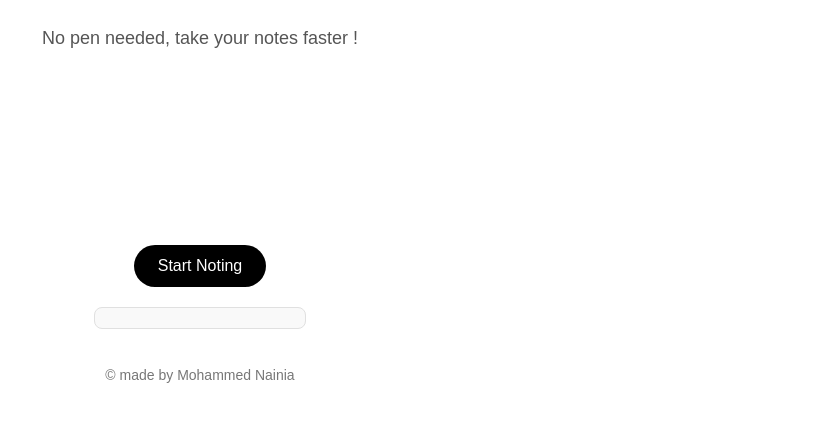
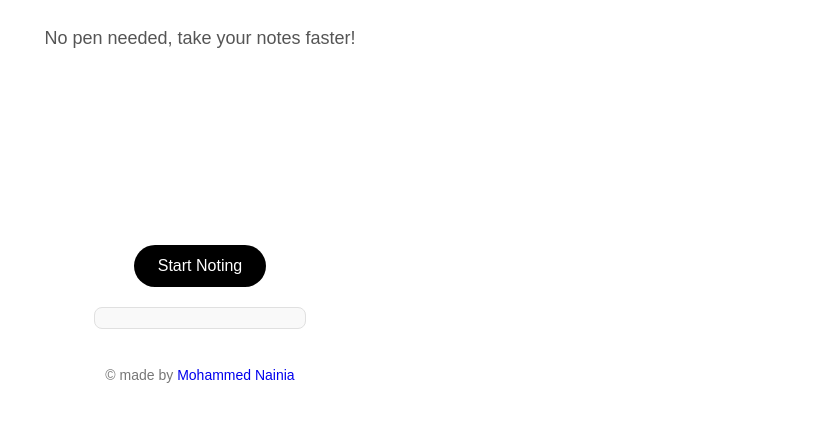
Before and after one commit to MohammedNainia/VoiceNotes, a plain HTML site: page index.html in a window 1280 px wide. Shown: the part 80-502 px from the top of the page, without its empty margins (440-1280 px from the left). Drawn offline with Linux system fonts and the light colour scheme.

Commit message:
index.html

```diff
--- a/index.html
+++ b/index.html
@@ -20,17 +20,23 @@
       </select>
     </div>
     <h1>VoiceNotes</h1>
-
-    <p class="description">No pen needed, take your notes faster !</p>
+    <p class="description">No pen needed, take your notes faster!</p>
     <div class="container">
       <button id="startButton">Start Noting</button>
       <button id="clearButton">Clear</button>
       <div id="animation" class="animation"></div>
       <p id="result"></p>
       <button id="downloadButton">Download Text</button>
-      <footer>© made by Mohammed Nainia</footer>
+      <footer>
+        © made by
+        <a
+          href="https://twitter.com/NainiaMohamed"
+          target="_blank"
+          style="text-decoration: none"
+          >Mohammed Nainia</a
+        >
+      </footer>
     </div>
-
     <script src="script.js"></script>
   </body>
 </html>
```
